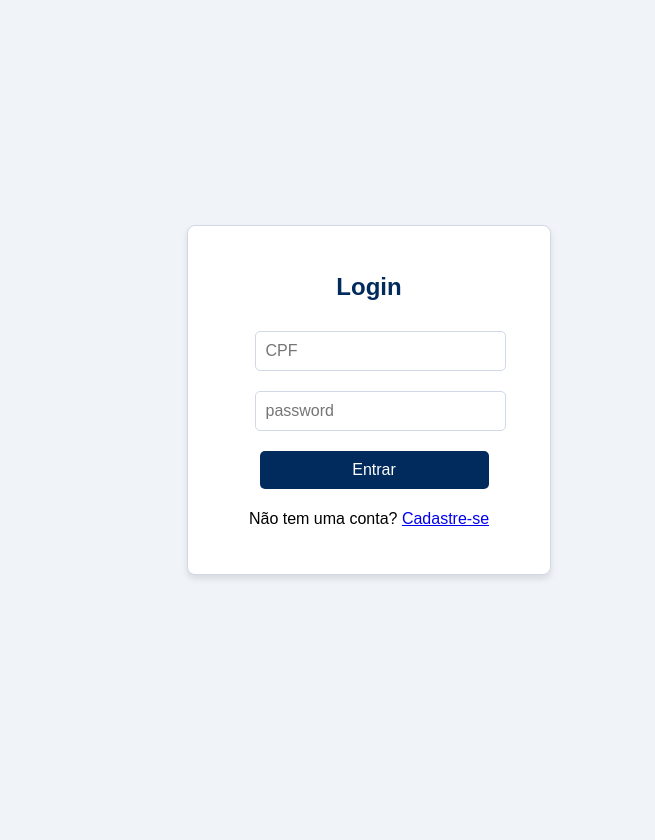
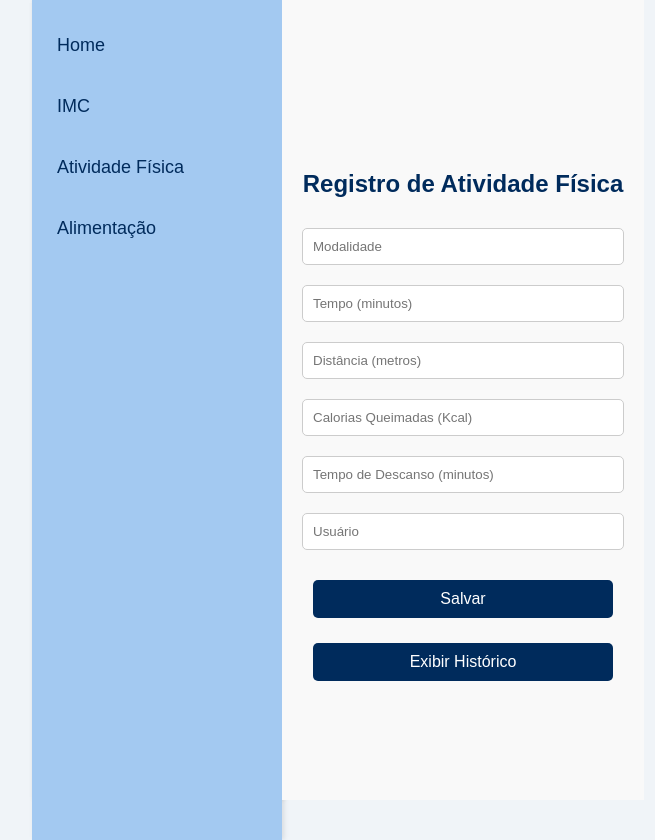
Before and after one commit to BrenoHB/trabalhos-faculdade, a React (Create React App) app in the folder frontend/: page /atfisica in a window 1280 px wide. Before the commit this address led to /login. Shown: the whole page, without its empty margins (302-957 px from the left). Before the commit the page ends 800 px from the top, so only its background shows below. Built offline with nearby package versions, Linux system fonts and the light colour scheme.

Commit message:
Integração Sidebar globalmente
Integração Sidebar globalmente e atualizações no estilo

```diff
--- a/frontend/src/App.js
+++ b/frontend/src/App.js
@@ -8,23 +8,31 @@ import IMC from './pages/IMC';
 import AtFisica from './pages/AtFisica';
 import Alimentacao from './pages/Alimentacao';
 import PrivateRoute from './components/PrivateRoute';
+import MainLayout from './layouts/MainLayout'; // Certifique-se do caminho correto
 
 const App = () => {
   return (
     <Router>
       <AuthProvider>
         <Routes>
-          {/* Rotas públicas (sem autenticação) */}
+          {/* Rotas públicas */}
           <Route path="/login" element={<Login />} />
           <Route path="/cadastro" element={<Cadastro />} />
+          <Route element={<MainLayout />}>
+              <Route path="/home" element={<Home />} />
+              <Route path="/imc" element={<IMC />} />
+              <Route path="/atfisica" element={<AtFisica />} />
+              <Route path="/alimentacao" element={<Alimentacao />} />
+            </Route>
 
-
-          {/* Rotas protegidas */}
+          {/* Rotas protegidas com layout principal */}
           <Route element={<PrivateRoute />}>
-            <Route path="/home" element={<Home />} />
-            <Route path="/imc" element={<IMC />} />
-            <Route path="/atfisica" element={<AtFisica />} />
-            <Route path="/alimentacao" element={<Alimentacao />} />
+            <Route element={<MainLayout />}>
+              <Route path="/home" element={<Home />} />
+              <Route path="/imc" element={<IMC />} />
+              <Route path="/atfisica" element={<AtFisica />} />
+              <Route path="/alimentacao" element={<Alimentacao />} />
+            </Route>
           </Route>
 
           {/* Rota padrão */}
--- a/frontend/src/components/Sidebar.js
+++ b/frontend/src/components/Sidebar.js
@@ -1,6 +1,7 @@
 import React from 'react';
 import { Link } from 'react-router-dom';
 import { useAuth } from '../contexts/AuthContext'; // Importando o contexto
+import '../styles/Sidebar.css'
 
 const Sidebar = () => {
   const { logout } = useAuth(); // Obtendo a função de logout
@@ -8,12 +9,12 @@ const Sidebar = () => {
   return (
     <div className="sidebar">
       <ul>
-        <li><Link to="/home">Home</Link></li>
-        <li><Link to="/imc">IMC</Link></li>
-        <li><Link to="/atfisica">Atividade Física</Link></li>
-        <li><Link to="/alimentacao">Alimentação</Link></li>
+        <li><Link to="/home" className="sidebar-link">Home</Link></li>
+        <li><Link to="/imc" className="sidebar-link">IMC</Link></li>
+        <li><Link to="/atfisica" className="sidebar-link">Atividade Física</Link></li>
+        <li><Link to="/alimentacao" className="sidebar-link">Alimentação</Link></li>
         <li>
-          <button onClick={logout} className="logout-btn">Logout</button>
+           {/*<button onClick={logout} className="logout-btn">Logout</button>*/}
         </li>
       </ul>
     </div>
--- /dev/null
+++ b/frontend/src/layouts/MainLayout.js
@@ -0,0 +1,19 @@
+import React from 'react';
+import { Outlet } from 'react-router-dom'; // Para renderizar rotas aninhadas
+import Sidebar from '../components/Sidebar'; // Certifique-se do caminho correto
+import '../styles/MainLayout.css'; // Estilos do layout
+
+const MainLayout = () => {
+  return (
+    <div className="main-layout">
+      <div className="sidebar-wrapper">
+        <Sidebar /> {/* Sidebar fixa */}
+      </div>
+      <div className="content-wrapper">
+        <Outlet /> {/* Renderiza o conteúdo da rota atual */}
+      </div>
+    </div>
+  );
+};
+
+export default MainLayout;
--- a/frontend/src/pages/Alimentacao.js
+++ b/frontend/src/pages/Alimentacao.js
@@ -5,7 +5,7 @@ import '../styles/Alimentacao.css';
 const Alimentacao = () => {
   const [horario, setHorario] = useState('');
   const [alimentos, setAlimentos] = useState('');
-  const [kcal, setKcal] = useState(0);
+  const [kcal, setKcal] = useState();
   const [comentarios, setComentarios] = useState('');
   const [usuario, setUsuario] = useState('');  // Campo para o nome do usuário
   const [historico, setHistorico] = useState([]);  // Estado para armazenar o histórico de alimentação
@@ -13,7 +13,8 @@ const Alimentacao = () => {
   // Função para salvar o registro de alimentação
   const handleSubmit = async () => {
     try {
-      await api.post('/alimentacao', {
+      // Envia os dados no corpo da requisição
+      await api.post('/PostAlimentacao', {
         horario,
         alimentos,
         kcal: parseInt(kcal),
@@ -33,8 +34,9 @@ const Alimentacao = () => {
   // Função para exibir o histórico de alimentação
   const handleHistorico = async () => {
     try {
-      const response = await api.get('/alimentacao', {
-        params: { usuario },
+      // Envia o usuário no corpo da requisição
+      const response = await api.post('/GetAlimentacao', {
+        usuario,
       });
       setHistorico(response.data);  // Atualiza o estado com o histórico de alimentação
     } catch (error) {
--- a/frontend/src/pages/AtFisica.js
+++ b/frontend/src/pages/AtFisica.js
@@ -1,20 +1,20 @@
 import React, { useState } from 'react';
 import api from '../services/api';
-import '../styles/AtFisica.css';
+import '../styles/AtFisica.css'; // Importação do estilo externo
 
 const AtFisica = () => {
   const [modalidade, setModalidade] = useState('');
-  const [tempo, setTempo] = useState(0);
-  const [distancia, setDistancia] = useState(0);
-  const [kcal, setKcal] = useState(0);
-  const [tempoD, setTempoD] = useState(0);
-  const [usuario, setUsuario] = useState('');  // Campo para o usuário
-  const [historico, setHistorico] = useState([]);  // Estado para armazenar o histórico
+  const [tempo, setTempo] = useState();
+  const [distancia, setDistancia] = useState();
+  const [kcal, setKcal] = useState();
+  const [tempoD, setTempoD] = useState();
+  const [usuario, setUsuario] = useState('');  // Campo para o nome do usuário
+  const [historico, setHistorico] = useState([]);  // Estado para armazenar o histórico de atividades
 
   // Função para registrar a atividade física
   const handleSubmit = async () => {
     try {
-      await api.post('/atfisica', {
+      await api.post('/PostAtFisica', {
         modalidade,
         tempo,
         distancia,
@@ -37,10 +37,8 @@ const AtFisica = () => {
   // Função para exibir o histórico de atividades físicas
   const handleHistorico = async () => {
     try {
-      const response = await api.get('/atfisica', {
-        params: {
-          usuario,
-        },
+      const response = await api.post('/GetAtFisica', {
+        usuario,
       });
       setHistorico(response.data);  // Atualiza o estado com os dados do histórico
     } catch (error) {
@@ -51,46 +49,53 @@ const AtFisica = () => {
   return (
     <div className="atfisica-container">
       <h1 className="atfisica-title">Registro de Atividade Física</h1>
+
       <input
+        className="atfisica-input"
         type="text"
         placeholder="Modalidade"
         value={modalidade}
         onChange={(e) => setModalidade(e.target.value)}
       />
       <input
+        className="atfisica-input"
         type="number"
         placeholder="Tempo (minutos)"
         value={tempo}
         onChange={(e) => setTempo(parseInt(e.target.value))}
       />
       <input
+        className="atfisica-input"
         type="number"
         placeholder="Distância (metros)"
         value={distancia}
         onChange={(e) => setDistancia(parseInt(e.target.value))}
       />
       <input
+        className="atfisica-input"
         type="number"
         placeholder="Calorias Queimadas (Kcal)"
         value={kcal}
         onChange={(e) => setKcal(parseInt(e.target.value))}
       />
       <input
+        className="atfisica-input"
         type="number"
         placeholder="Tempo de Descanso (minutos)"
         value={tempoD}
         onChange={(e) => setTempoD(parseInt(e.target.value))}
       />
       <input
+        className="atfisica-input"
         type="text"
         placeholder="Usuário"
         value={usuario}
         onChange={(e) => setUsuario(e.target.value)}
       />
-      <button onClick={handleSubmit}>Salvar</button>
+      <button className="atfisica-button" onClick={handleSubmit}>Salvar</button>
 
       {/* Botão para exibir o histórico */}
-      <button onClick={handleHistorico}>Exibir Histórico</button>
+      <button className="atfisica-button" onClick={handleHistorico}>Exibir Histórico</button>
 
       {/* Exibindo o histórico de atividades */}
       {historico.length > 0 && (
--- a/frontend/src/pages/Home.js
+++ b/frontend/src/pages/Home.js
@@ -1,12 +1,10 @@
 // src/pages/Home.js
 import React from 'react';
-import Sidebar from "../components/Sidebar";
 
 const Home = () => {
   return (
 
     <div>
-          <Sidebar />
       <h1>Bem-vindo à Página Inicial!</h1>
     </div>
   );
--- a/frontend/src/pages/IMC.js
+++ b/frontend/src/pages/IMC.js
@@ -3,8 +3,8 @@ import api from '../services/api';
 import '../styles/IMC.css'; // Importação do estilo externo
 
 const IMC = () => {
-  const [peso, setPeso] = useState(0);
-  const [altura, setAltura] = useState(0);
+  const [peso, setPeso] = useState();
+  const [altura, setAltura] = useState();
   const [imc, setImc] = useState(null);
   const [usuario, setUsuario] = useState('');  // Campo para o nome do usuário
   const [historico, setHistorico] = useState([]);  // Estado para armazenar o histórico de IMC
@@ -23,7 +23,13 @@ const IMC = () => {
           altura: parseFloat(altura),
           peso: parseFloat(peso),
           usuario,
-        });
+        },
+        {
+          headers: {
+            Authorization: `Bearer ${localStorage.getItem("token")}`, // Adiciona o token Bearer aqui
+          }
+        }
+      );
         alert('IMC calculado e salvo com sucesso!');
       } catch (error) {
         alert('Erro ao salvar o IMC. Tente novamente.');
--- a/frontend/src/styles/AtFisica.css
+++ b/frontend/src/styles/AtFisica.css
@@ -10,4 +10,37 @@
 .atfisica-title {
   font-size: 24px;
   color: #002b5c;
+  margin-bottom: 20px;
 }
+
+.atfisica-input {
+  margin: 10px 0;
+  padding: 10px;
+  width: 300px;
+  border: 1px solid #ccc;
+  border-radius: 5px;
+}
+
+.atfisica-button {
+  margin-top: 20px;
+  padding: 10px;
+  width: 300px;
+  background-color: #002b5c;
+  color: white;
+  border: none;
+  border-radius: 5px;
+  cursor: pointer;
+  font-family: 'Poppins', sans-serif;
+  font-size: 16px;
+}
+
+.atfisica-button:hover {
+  background-color: #004080;
+}
+
+.atfisica-result {
+  margin-top: 20px;
+  font-size: 18px;
+  font-weight: bold;
+  color: #002b5c;
+}
--- /dev/null
+++ b/frontend/src/styles/MainLayout.css
@@ -0,0 +1,18 @@
+.main-layout {
+  display: flex;
+  height: 100vh; /* Ocupa toda a altura da janela */
+  font-family: 'Poppins', sans-serif;
+}
+
+.sidebar-wrapper {
+  width: 250px; /* Largura fixa para a Sidebar */
+  background-color: #f4f4f4; /* Fundo claro para a Sidebar */
+  box-shadow: 2px 0 5px rgba(0, 0, 0, 0.1); /* Sombra leve */
+}
+
+.content-wrapper {
+  flex: 1; /* Ocupa o restante do espaço */
+  overflow-y: auto; /* Habilita rolagem, se necessário */
+  padding: 20px; /* Espaçamento interno */
+  background-color: #f9f9f9; /* Fundo claro */
+}
--- a/frontend/src/styles/Sidebar.css
+++ b/frontend/src/styles/Sidebar.css
@@ -1,22 +1,55 @@
-.sidebar-container {
-    width: 250px;
-    background-color: #002b5c;
-    color: #ffffff;
+/* Estilos gerais da Sidebar */
+.sidebar {
+  background-color: #a3c9f1; /* Azul claro */
   height: 100vh;
+  width: 250px; /* Largura fixa */
   display: flex;
   flex-direction: column;
-    align-items: center;
-    padding-top: 20px;
+  padding: 20px 0;
+  font-family: 'Poppins', sans-serif; /* Fonte usada em todo o sistema */
+  box-shadow: 2px 0 5px rgba(0, 0, 0, 0.1); /* Sombra suave */
 }
 
-  .nav-item {
-    text-decoration: none;
-    color: #ffffff;
-    font-family: 'Poppins', sans-serif;
-    margin: 10px 0;
-    font-size: 18px;
+/* Remove os pontos de lista */
+.sidebar ul {
+  list-style-type: none; /* Remove os marcadores padrão */
+  padding: 0; /* Remove o padding da lista */
+  margin: 0; /* Remove a margem da lista */
 }
 
-  .nav-item:hover {
-    text-decoration: underline;
+/* Links dentro da Sidebar */
+.sidebar-link {
+  display: block;
+  padding: 15px 25px;
+  color: #002b5c; /* Cor do texto */
+  text-decoration: none;
+  font-size: 18px;
+  margin-bottom: 10px;
+  border-radius: 4px;
+  transition: background-color 0.3s;
 }
+
+/* Efeito hover nos links */
+.sidebar-link:hover {
+  background-color: #5b8fd0;
+  color: white;
+}
+
+/* Estilo do botão Logout */
+.logout-btn {
+  background-color: #d32f2f; /* Cor de fundo vermelha */
+  color: white;
+  padding: 12px 20px;
+  border: none;
+  border-radius: 5px;
+  cursor: pointer;
+  font-size: 16px;
+  margin-top: auto;
+  margin-left: 25px;
+  transition: background-color 0.3s;
+}
+
+/* Efeito hover no botão Logout */
+.logout-btn:hover {
+  background-color: #c62828;
+}
```
Also changed, not shown: 21 other files (tests, documents, lock files or other folders). Lines whose indentation alone changed are shown as unchanged.
